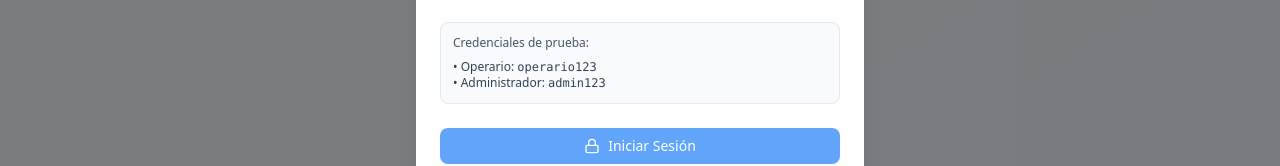
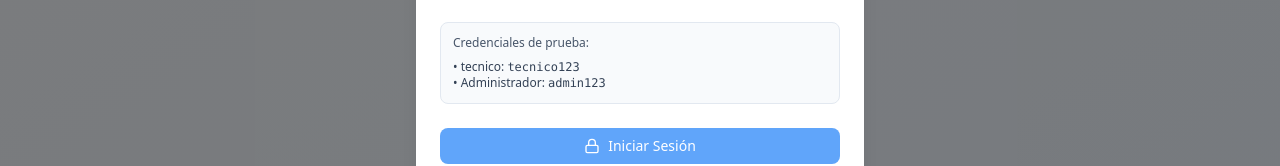
Before and after one commit to lionFlo97/proyecto1, a React (Vite) app: page / in a window 1280 px wide. Shown: the part 511-677 px from the top of the page. Built offline with nearby package versions, Linux system fonts and the light colour scheme.

Commit message:
Updated AuthModal.tsx

```diff
--- a/src/components/AuthModal.tsx
+++ b/src/components/AuthModal.tsx
@@ -121,7 +121,7 @@ export function AuthModal({ isOpen, onClose, onLogin }: AuthModalProps) {
 
           <div className="bg-slate-50 border border-slate-200 rounded-lg p-3">
             <p className="text-xs text-slate-600 mb-2">Credenciales de prueba:</p>
-            <p className="text-xs text-slate-700">• Operario: <code>operario123</code></p>
+            <p className="text-xs text-slate-700">• tecnico: <code>tecnico123</code></p>
             <p className="text-xs text-slate-700">• Administrador: <code>admin123</code></p>
           </div>
 
```
